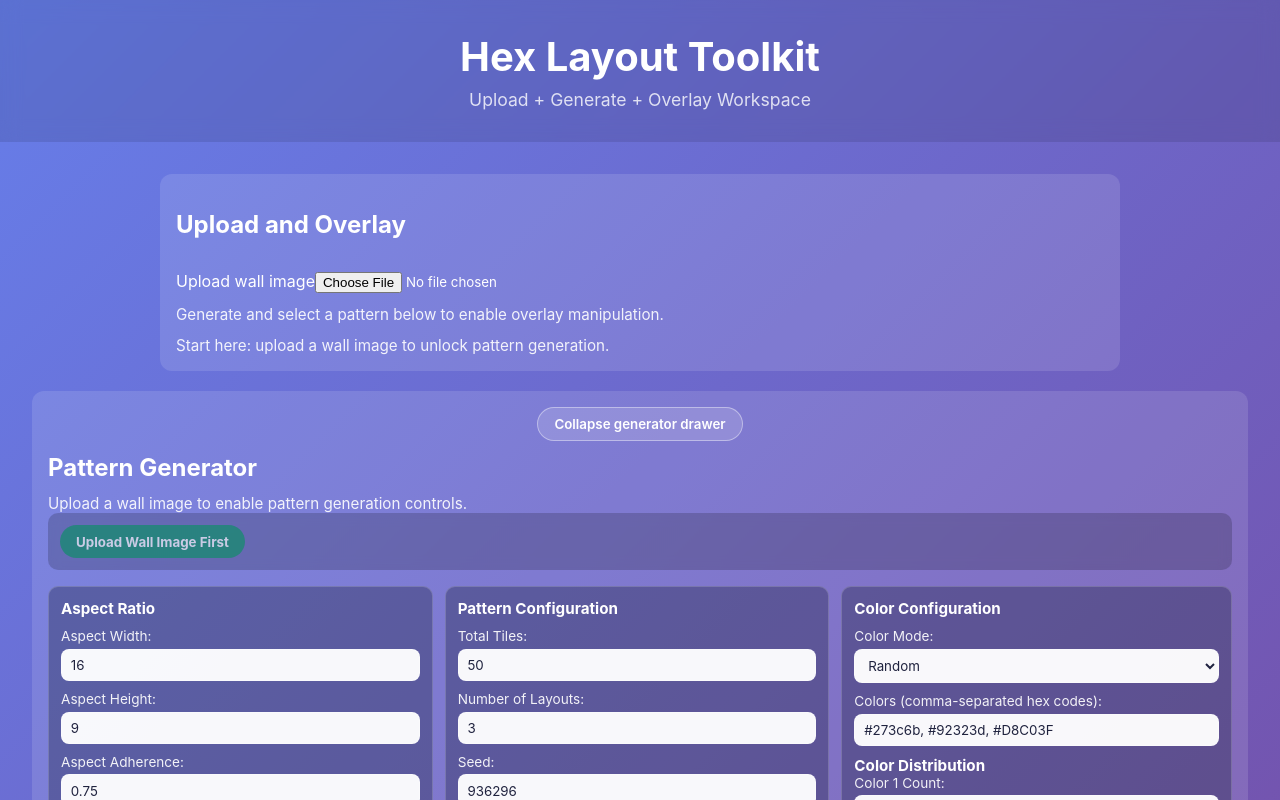
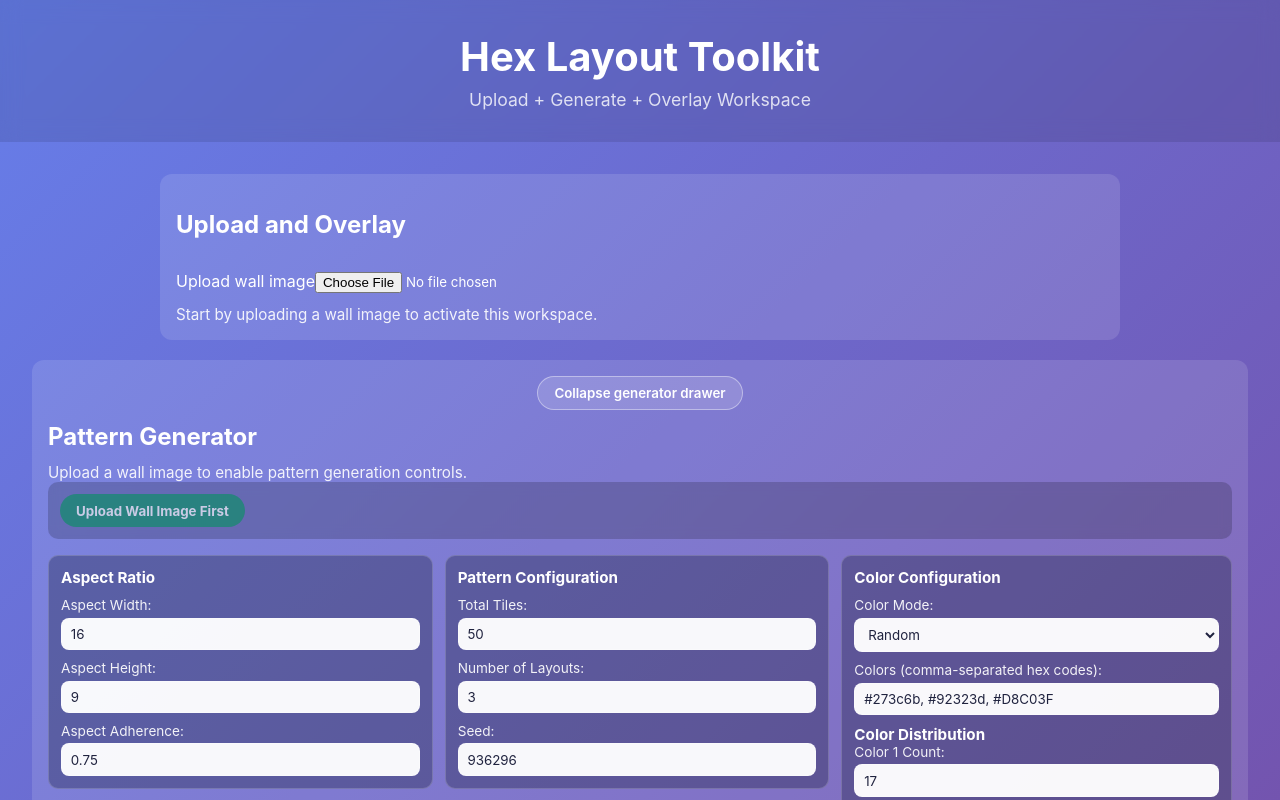
Before and after one commit to schnee/hex, a React (Vite) app in the folder frontend/: page / in a window 1280 px wide. Shown: the top 800 px of the page. Built offline with nearby package versions, Linux system fonts and the light colour scheme; no server answers.

Commit message:
feat(3.3): replace legacy two-flow guidance copy in workspace
- update upload-first CTA text for the unified single-screen workflow
- show pattern-selection guidance only after an image is uploaded

```diff
--- a/frontend/src/App.tsx
+++ b/frontend/src/App.tsx
@@ -210,18 +210,18 @@ export const App: React.FC = () => {
             <h2>Upload and Overlay</h2>
             <WallImageUploader onUploadComplete={handleUploadComplete} />
 
-            {!selectedPattern && (
-              <p className="overlay-guidance">
-                Generate and select a pattern below to enable overlay manipulation.
-              </p>
-            )}
-
             {!uploadedImage && (
               <div className="upload-primary-cta" data-testid="upload-primary-cta">
                 <p className="overlay-guidance">
-                  Start here: upload a wall image to unlock pattern generation.
+                  Start by uploading a wall image to activate this workspace.
                 </p>
               </div>
+            )}
+
+            {uploadedImage && !selectedPattern && (
+              <p className="overlay-guidance">
+                Generate patterns, then select one to begin overlay placement.
+              </p>
             )}
 
             {selectedPattern && uploadedImage && (
```
